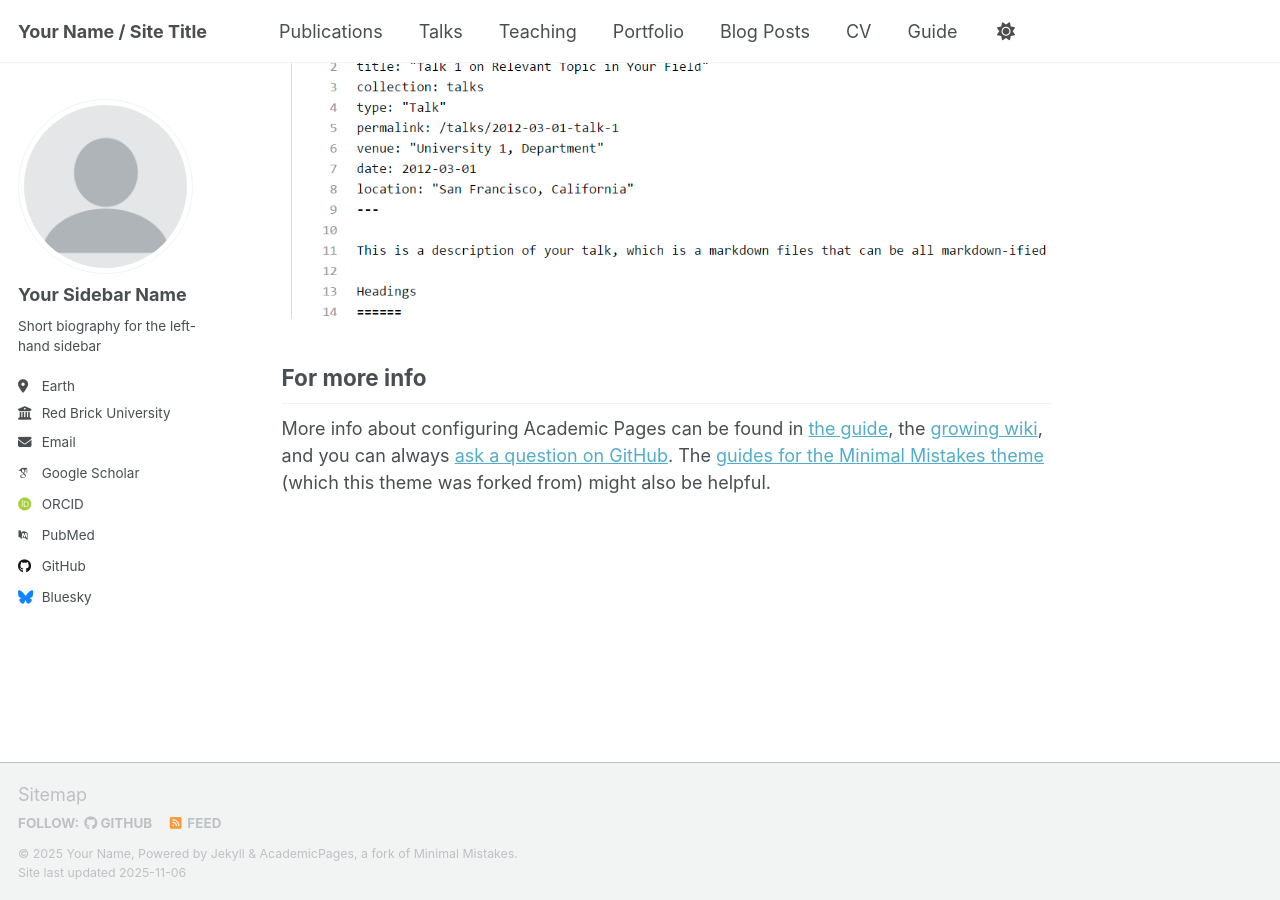
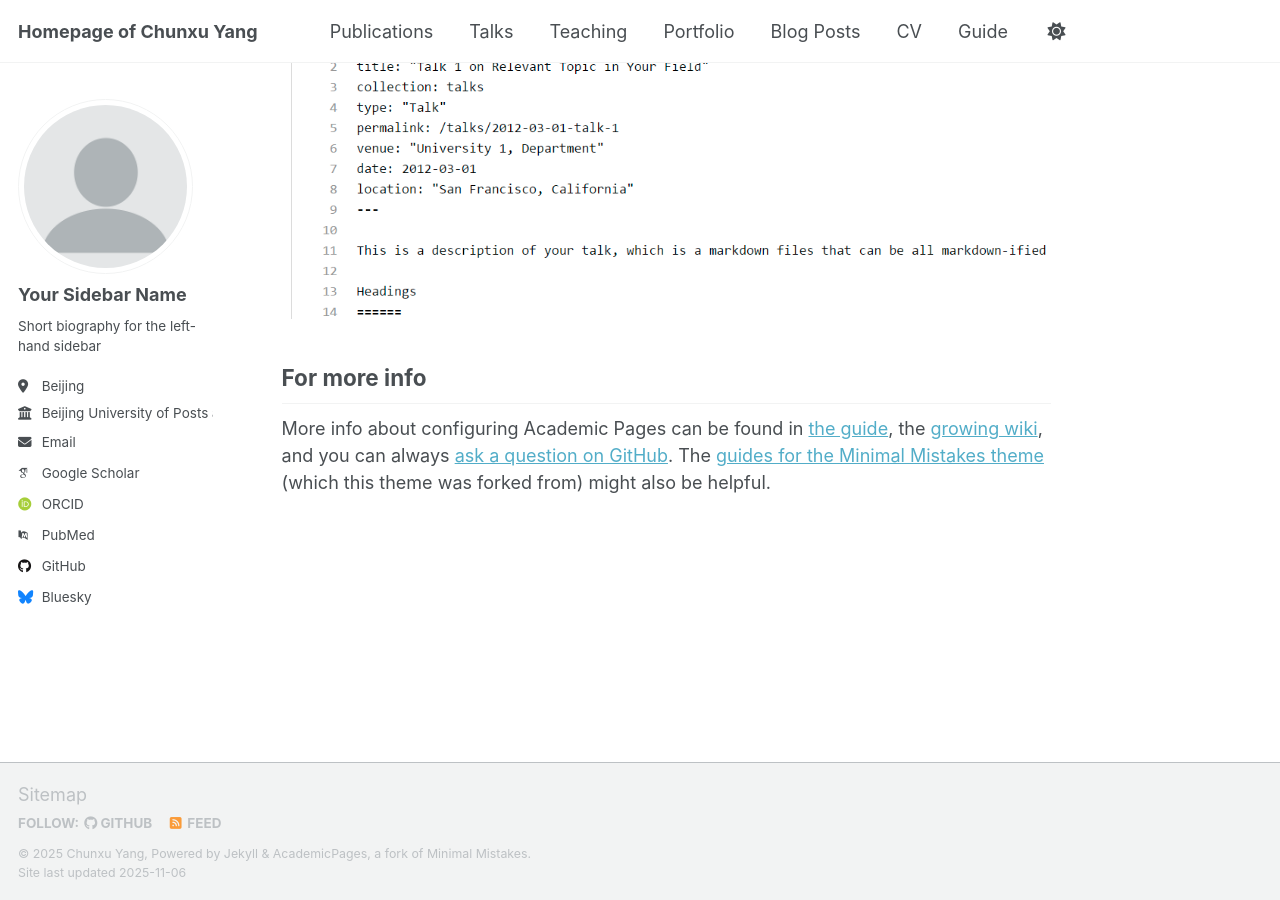
Before and after one commit to YANG-CHUNXU/YANG-CHUNXU.github.io, a Jekyll site: the page built from _pages/about.md, in a window 1280 px wide and 900 px high, scrolled down 2880 px. Built offline with Jekyll 4.4.1, drawn with Linux system fonts in a browser that asks for light colours; some web fonts are replaced; a script that is not in the unit is left out.

Commit message:
Update site title and personal informations

```diff
--- a/_config.yml
+++ b/_config.yml
@@ -9,9 +9,9 @@
 # Basic Site Settings
 locale                   : "en-US"
 site_theme               : "default" # Currently available options are "default", "air"
-title                    : "Your Name / Site Title"
+title                    : "Homepage of Chunxu Yang"
 title_separator          : "-"
-name                     : &name "Your Name"
+name                     : &name "Chunxu Yang"
 description              : &description "Your Name's academic portfolio"   # Update this with a general description of your site, this is the default if not overridden by a page
 url                      : https://academicpages.github.io # The base hostname & protocol for your site e.g. "https://[your GitHub username].github.io",
                                                            # or if you already have some other page hosted on Github then use "https://[your GitHub username].github.io/[Your Repo Name]"
@@ -27,10 +27,10 @@ author:
   name             : "Your Sidebar Name"
   pronouns         : # example: "she/her"
   bio              : "Short biography for the left-hand sidebar"
-  location         : "Earth"
-  employer         : "Red Brick University"
+  location         : "Beijing"
+  employer         : "Beijing University of Posts and Telecommunications"
   uri              : # URL
-  email            : "none@example.org"
+  email            : "yang@chunxu.me"
 
   # Academic websites
   academia         : # URL
```
